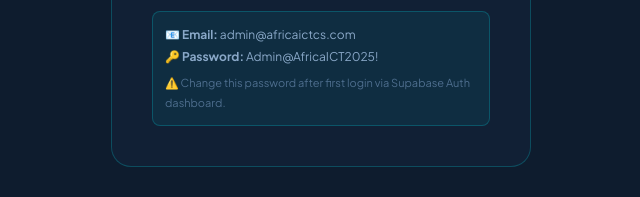
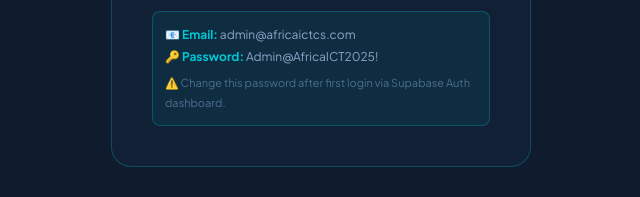
Before and after one commit to Maisha2002100/Africa-ICT-CS-NETWORK, a plain HTML site: page admin.html in a window 1280 px wide. Shown: the part 513-710 px from the top of the page, 319-959 px from the left. Drawn offline with nearby package versions, Linux system fonts and the light colour scheme.

Commit message:
Update admin.html

```diff
--- a/admin.html
+++ b/admin.html
@@ -8,7 +8,7 @@
 <style>
 *,*::before,*::after{box-sizing:border-box;margin:0;padding:0}
 :root{
-  --navy:#0e1c2e;--navy2:#112035;--navy3:#
+  --navy:#0e1c2e;--navy2:#112035;--navy3:#162840;
   --cyan:#00c8d4;--cyan2:#009eb0;--gold:#f5a800;--amber:#e07800;
   --white:#f0f6ff;--body:#8aa8c8;--muted:#4e6e8e;
   --border:rgba(0,200,212,0.13);--border2:rgba(0,200,212,0.26);
```
